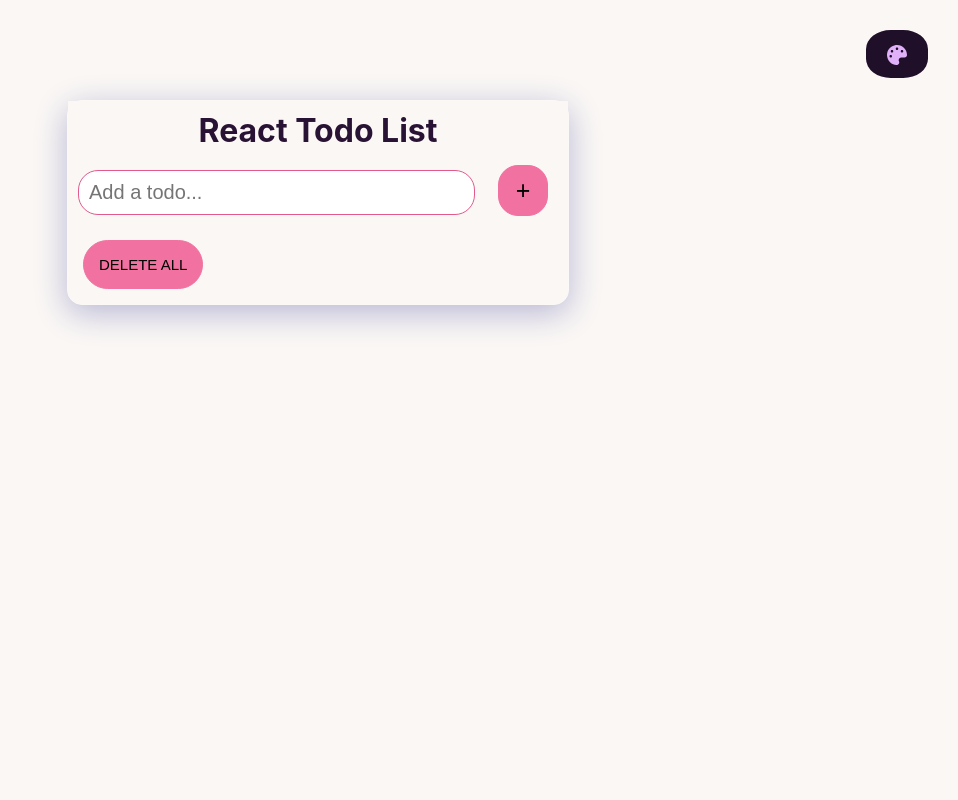
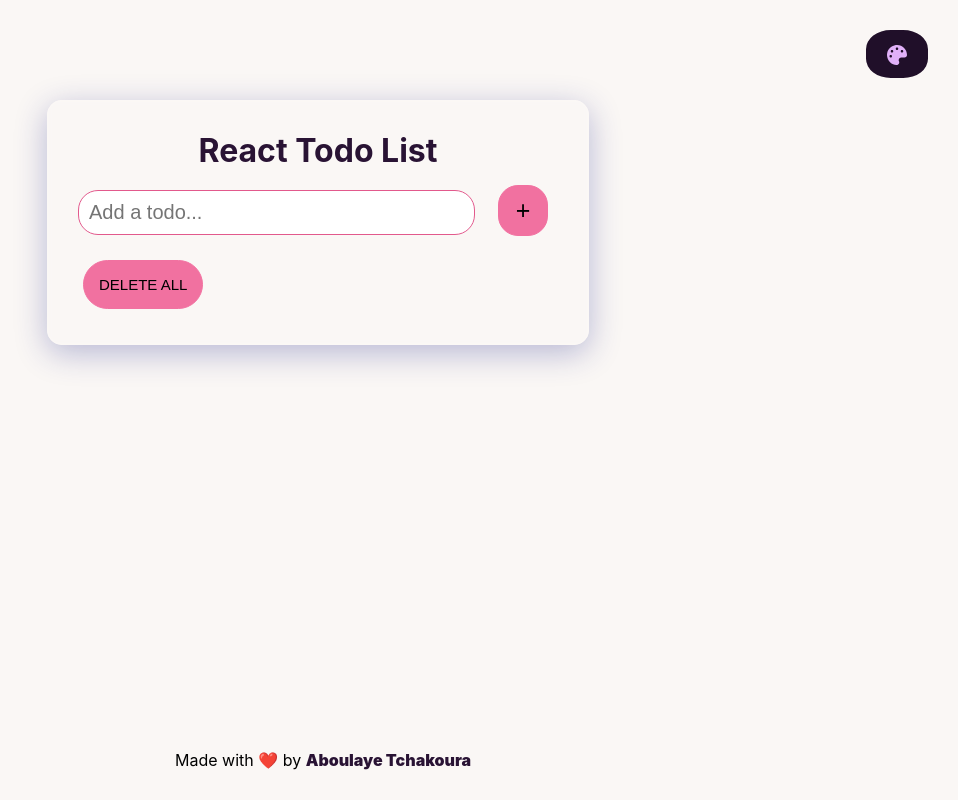
Before and after one commit to abdel1413/react-todo-list, a React (Create React App) app: page / in a window 1280 px wide. Shown: the whole page, without its empty margins (322-1280 px from the left). Built offline with nearby package versions, Linux system fonts and the light colour scheme.

Commit message:
styling dark and light themes

```diff
--- a/src/App.css
+++ b/src/App.css
@@ -12,12 +12,14 @@ body {
   border: 1px solid #fbf8f6;
   align-items: center;
   margin: 100px auto;
-  background-color: #fbf8f6;
-  background-color: transparent;
+  /* background-color: #fbf8f6; */
+  padding: 20px;
+
   min-width: 500px;
   max-width: 500px;
   border-radius: 15px;
   box-shadow: 0 8px 32px 0 rgba(31, 38, 135, 0.3);
+  background-color: transparent;
   backdrop-filter: blur(3px);
 }
 
@@ -80,8 +82,9 @@ h1 {
   padding: 10px;
   color: #291334;
 }
-ul .task-items {
+.task-items {
   margin: 0;
+  background-color: transparent;
 }
 .data-items {
   /* border: 1px solid yellow; */
@@ -92,7 +95,7 @@ ul .task-items {
   flex-direction: row;
   justify-content: space-between;
   margin: 10px;
-  /* background-color: yellow; */
+  background-color: transparent;
 }
 .data-items .editbtn {
   background-color: #67d49b;
@@ -123,3 +126,21 @@ p {
   text-align: start;
   margin-left: 10px;
 }
+
+.author-text {
+  display: flex;
+  justify-content: center;
+  text-align: center;
+  position: absolute;
+  bottom: 0;
+  width: 100%;
+  margin-bottom: 30px;
+  z-index: -1;
+}
+
+.author-text a,
+.author-text b {
+  text-decoration: none;
+  color: #291334;
+  font-weight: bolder;
+}
--- a/src/App.js
+++ b/src/App.js
@@ -59,6 +59,19 @@ function App() {
 
   return (
     <div className="todo">
+      <div className="author-text">
+        <p>
+          Made with ❤️ by{" "}
+          <a
+            href="https://github.com/abdel1413/"
+            target="_blank"
+            rel="noreferrer"
+          >
+            {" "}
+            <b>Aboulaye Tchakoura</b>{" "}
+          </a>
+        </p>
+      </div>
       <div className="themes-container">
         <div className="themes" style={{ display: isShown ? "block" : "none" }}>
           {/* {isShown && <Themes />} */}
--- a/src/components/Themes.css
+++ b/src/components/Themes.css
@@ -27,19 +27,85 @@
 } */
 
 .cupcake,
-h1,
-.container {
+h1 {
   background-color: var(--cupcake);
   color: #291334;
 }
 
-.dark {
+.dark,
+.dark input {
   background-color: var(--dark);
+  color: #a6adba;
+  border: 1px solid #af3888;
+  border-radius: 10px;
 }
-.light,
+
+.dark .header,
+.dark .container {
+  color: #a6adba;
+  background-color: #4a4e5a;
+  border: 1px solid #4a4e5a;
+  backdrop-filter: blur(3px);
+}
+
+.dark button,
+.light button {
+  background-color: #cc409d;
+  border: 1px solid #cc409d;
+  border-radius: 10px;
+}
+
+.dark .delete-all,
+.dark .fa-add,
+.light .delete-all,
+.light .fa-add {
+  color: #ffffff;
+}
+
+.dark .delete-all:hover,
+.light .delete-all:hover,
+.dark .fa-add:hover,
+.light .fa-add:hover {
+  background-color: #af3888;
+  border: 1px solid #af3888;
+}
+.dark .palette,
+.dark .palette .themes-icon,
+.light .palette,
+.light .palette .themes-icon {
+  background-color: #111318;
+  border-radius: 10px;
+  border: 1px solid #111318;
+  color: #a6adba;
+}
+
+.dark .editbtn,
+.light .editbtn,
+.dark .deltbtn,
+.light .deltbtn {
+  border-radius: 10px;
+}
+
+.dark .data-items {
+  /* margin: 10px 0; */
+  padding: 5px;
+  border-bottom: 0.1em solid #a6adba;
+  /* border: 1px solid black; */
+}
+.dark .author-text,
+.dark .author-text b {
+  color: #a6adba;
+}
+
+.dark .light,
 .bumblebee,
 .fantasy {
   background-color: var(--light);
+}
+
+.light input {
+  border: 1px solid #cc409d;
+  border-radius: 10px;
 }
 
 .bumblebee {
```
